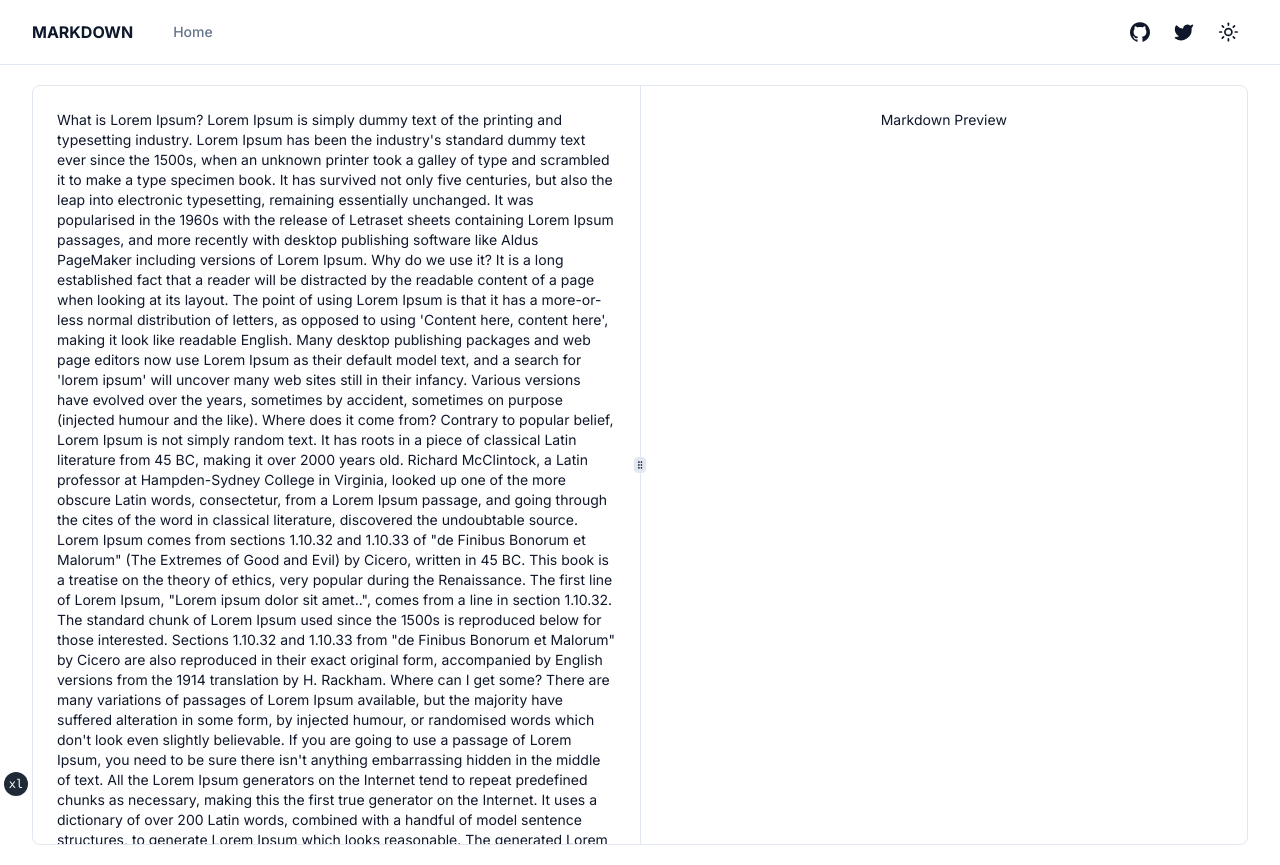
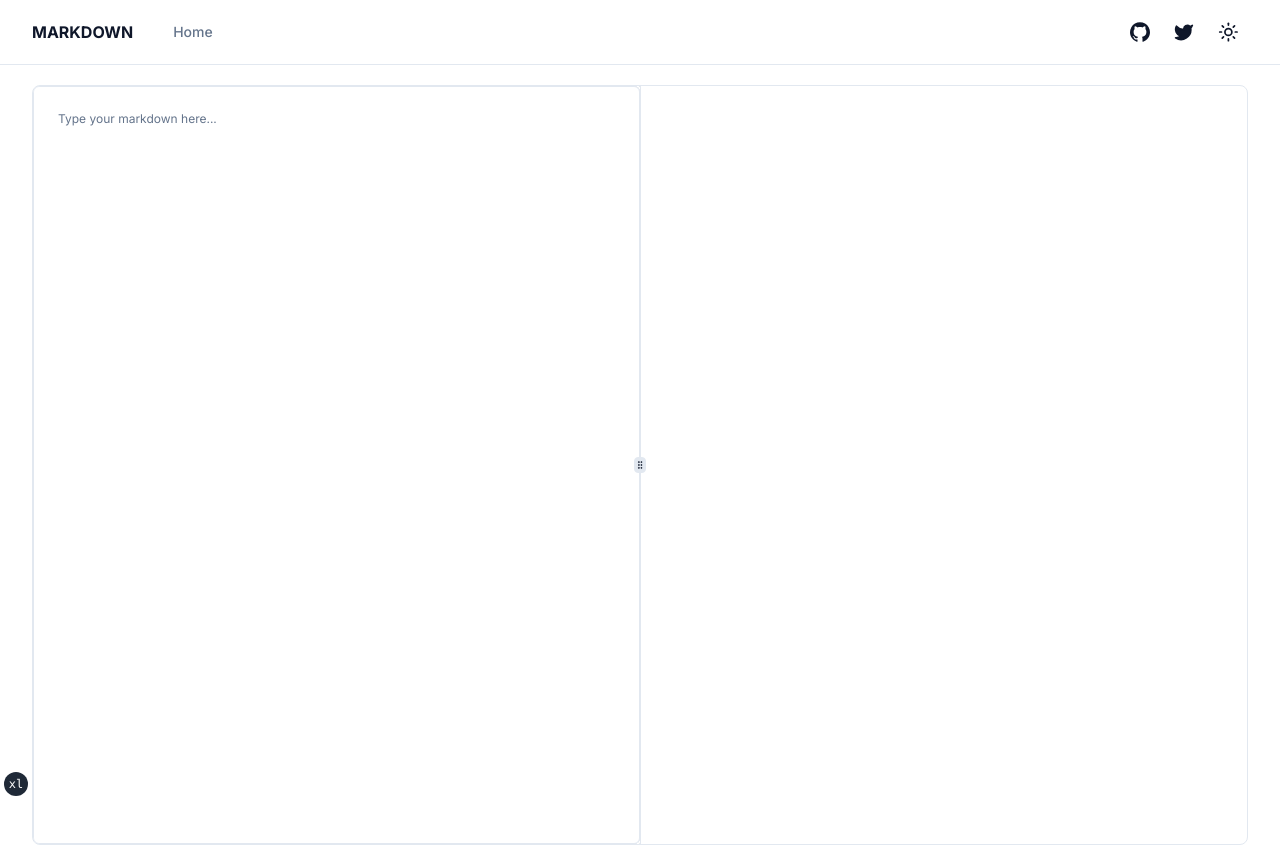
Before and after one commit to Vicba/In-browser-markdown-editor, a Next.js app: page / in a window 1280 px wide. Built offline with nearby package versions, Linux system fonts and the light colour scheme.

Commit message:
add markdown editor functionality

```diff
--- a/app/page.tsx
+++ b/app/page.tsx
@@ -1,4 +1,7 @@
 "use client"
+
+import { useState } from "react"
+import Markdown from "react-markdown"
 
 import {
   ResizableHandle,
@@ -6,8 +9,11 @@ import {
   ResizablePanelGroup,
 } from "@/components/ui/resizable"
 import { ScrollArea } from "@/components/ui/scroll-area"
+import { Textarea } from "@/components/ui/textarea"
 
 export default function IndexPage() {
+  const [text, setText] = useState<string>("")
+
   return (
     <div className="container h-screen grid items-center gap-6 pb-8 pt-6 md:py-5">
       <ResizablePanelGroup
@@ -15,70 +21,23 @@ export default function IndexPage() {
         className="min-h-full min-w-full rounded-lg border overflow"
       >
         <ResizablePanel defaultSize={50}>
-          <ScrollArea className="h-full">
-            <div className="flex h-full items-center justify-center p-6">
-              <span className="font-md text-sm">
-                What is Lorem Ipsum? Lorem Ipsum is simply dummy text of the
-                printing and typesetting industry. Lorem Ipsum has been the
-                industry's standard dummy text ever since the 1500s, when an
-                unknown printer took a galley of type and scrambled it to make a
-                type specimen book. It has survived not only five centuries, but
-                also the leap into electronic typesetting, remaining essentially
-                unchanged. It was popularised in the 1960s with the release of
-                Letraset sheets containing Lorem Ipsum passages, and more
-                recently with desktop publishing software like Aldus PageMaker
-                including versions of Lorem Ipsum. Why do we use it? It is a
-                long established fact that a reader will be distracted by the
-                readable content of a page when looking at its layout. The point
-                of using Lorem Ipsum is that it has a more-or-less normal
-                distribution of letters, as opposed to using 'Content here,
-                content here', making it look like readable English. Many
-                desktop publishing packages and web page editors now use Lorem
-                Ipsum as their default model text, and a search for 'lorem
-                ipsum' will uncover many web sites still in their infancy.
-                Various versions have evolved over the years, sometimes by
-                accident, sometimes on purpose (injected humour and the like).
-                Where does it come from? Contrary to popular belief, Lorem Ipsum
-                is not simply random text. It has roots in a piece of classical
-                Latin literature from 45 BC, making it over 2000 years old.
-                Richard McClintock, a Latin professor at Hampden-Sydney College
-                in Virginia, looked up one of the more obscure Latin words,
-                consectetur, from a Lorem Ipsum passage, and going through the
-                cites of the word in classical literature, discovered the
-                undoubtable source. Lorem Ipsum comes from sections 1.10.32 and
-                1.10.33 of "de Finibus Bonorum et Malorum" (The Extremes of Good
-                and Evil) by Cicero, written in 45 BC. This book is a treatise
-                on the theory of ethics, very popular during the Renaissance.
-                The first line of Lorem Ipsum, "Lorem ipsum dolor sit amet..",
-                comes from a line in section 1.10.32. The standard chunk of
-                Lorem Ipsum used since the 1500s is reproduced below for those
-                interested. Sections 1.10.32 and 1.10.33 from "de Finibus
-                Bonorum et Malorum" by Cicero are also reproduced in their exact
-                original form, accompanied by English versions from the 1914
-                translation by H. Rackham. Where can I get some? There are many
-                variations of passages of Lorem Ipsum available, but the
-                majority have suffered alteration in some form, by injected
-                humour, or randomised words which don't look even slightly
-                believable. If you are going to use a passage of Lorem Ipsum,
-                you need to be sure there isn't anything embarrassing hidden in
-                the middle of text. All the Lorem Ipsum generators on the
-                Internet tend to repeat predefined chunks as necessary, making
-                this the first true generator on the Internet. It uses a
-                dictionary of over 200 Latin words, combined with a handful of
-                model sentence structures, to generate Lorem Ipsum which looks
-                reasonable. The generated Lorem Ipsum is therefore always free
-                from repetition, injected humour, or non-characteristic words
-                etc.
-              </span>
-            </div>
-          </ScrollArea>
+          <Textarea
+            id="markdown-editor"
+            className="flex min-h-full min-w-full items-center justify-center p-6 bg-transparent text-xs resize-none"
+            onChange={(e) => setText(e.target.value)}
+            value={text}
+            autoFocus
+            placeholder="Type your markdown here..."
+          >
+            <ScrollArea className="h-full w-full">{text}</ScrollArea>
+          </Textarea>
         </ResizablePanel>
         <ResizableHandle withHandle />
         <ResizablePanel defaultSize={50}>
-          <ScrollArea className="h-full">
-            <div className="flex h-full items-center justify-center p-6">
-              <span className="font-md text-sm">Markdown Preview</span>
-            </div>
+          <ScrollArea className="h-full w-full">
+            <Markdown className="h-full min-w-full p-6 prose dark:prose-invert text-xs ">
+              {text}
+            </Markdown>
           </ScrollArea>
         </ResizablePanel>
       </ResizablePanelGroup>
--- /dev/null
+++ b/components/ui/textarea.tsx
@@ -0,0 +1,24 @@
+import * as React from "react"
+
+import { cn } from "@/lib/utils"
+
+export interface TextareaProps
+  extends React.TextareaHTMLAttributes<HTMLTextAreaElement> {}
+
+const Textarea = React.forwardRef<HTMLTextAreaElement, TextareaProps>(
+  ({ className, ...props }, ref) => {
+    return (
+      <textarea
+        className={cn(
+          "flex min-h-[80px] w-full rounded-md border border-input bg-background px-3 py-2 text-sm ring-offset-background placeholder:text-muted-foreground focus-visible:outline-none focus-visible:ring-2 focus-visible:ring-ring focus-visible:ring-offset-2 disabled:cursor-not-allowed disabled:opacity-50",
+          className
+        )}
+        ref={ref}
+        {...props}
+      />
+    )
+  }
+)
+Textarea.displayName = "Textarea"
+
+export { Textarea }
--- a/package.json
+++ b/package.json
@@ -25,6 +25,7 @@
     "next-themes": "^0.2.1",
     "react": "^18.2.0",
     "react-dom": "^18.2.0",
+    "react-markdown": "^9.0.1",
     "react-resizable-panels": "^2.0.11",
     "sharp": "^0.31.3",
     "tailwind-merge": "^1.13.2",
@@ -32,6 +33,7 @@
   },
   "devDependencies": {
     "@ianvs/prettier-plugin-sort-imports": "^3.7.2",
+    "@tailwindcss/typography": "^0.5.10",
     "@types/node": "^17.0.45",
     "@types/react": "^18.2.14",
     "@types/react-dom": "^18.2.6",
--- a/styles/globals.css
+++ b/styles/globals.css
@@ -79,3 +79,7 @@
     font-feature-settings: "rlig" 1, "calt" 1;
   }
 }
+
+#markdown-editor::-webkit-scrollbar {
+  display: none;
+}
--- a/tailwind.config.js
+++ b/tailwind.config.js
@@ -73,4 +73,5 @@ module.exports = {
     },
   },
   plugins: [require("tailwindcss-animate")],
+  plugins: [require("@tailwindcss/typography")],
 }
```
Also changed, not shown: 1 other file (tests, documents, lock files or other folders).
